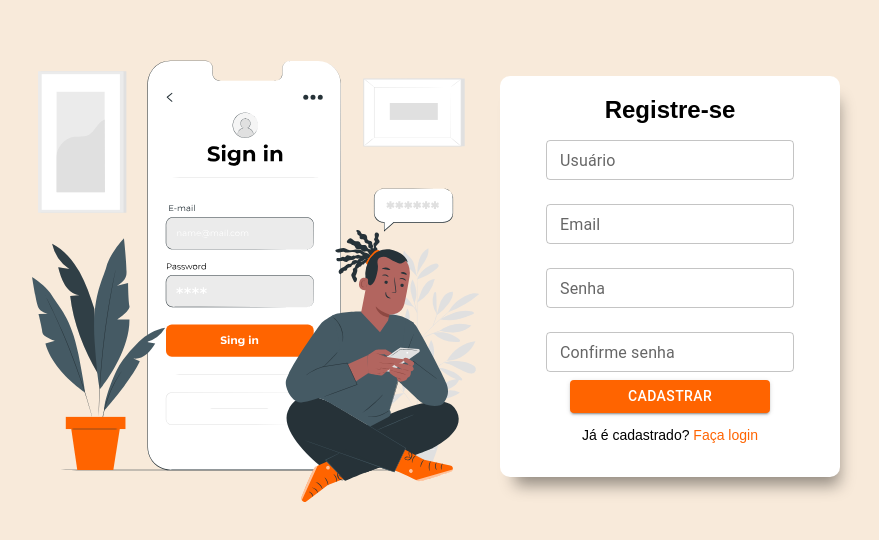
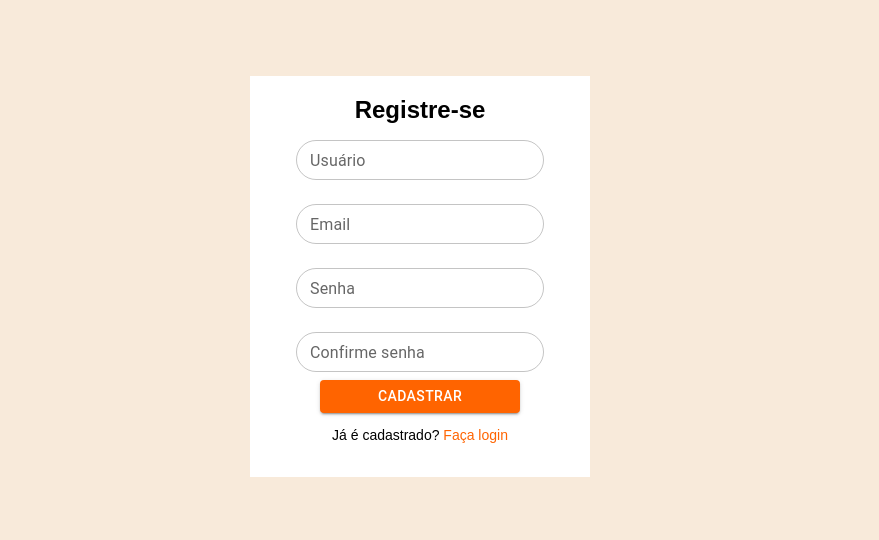
Before and after one commit to wallacesfos/projeto-gestao-de-habitos, a React (Create React App) app: page / in a window 1280 px wide. Shown: the part 124-664 px from the top of the page, without its empty margins (220-1099 px from the left). Built offline with nearby package versions, Linux system fonts and the light colour scheme.

Commit message:
fix: Adicionado regex, e retirado divs e imagens

```diff
--- a/src/Components/Register/index.js
+++ b/src/Components/Register/index.js
@@ -1,8 +1,7 @@
 import {TextField, Button} from "@material-ui/core"
 import { useForm } from 'react-hook-form';
 import {yupResolver } from "@hookform/resolvers/yup"
-import { FlexContainer, Image, Form, Title, Login, Block, Cadastre} from "./style";
-import RegisterImage from '../../Utils/Assets/Signin.svg'
+import { FlexContainer, Form, Title, Login, Block, Cadastre} from "./style";
 import { Schema } from "../Yup";
 import { createAcount } from '../../Utils/endpoints/user'
 import { ToastContainer, toast } from 'react-toastify';
@@ -35,11 +34,6 @@ export default function Register(){
     return(
         <FlexContainer>
             <ToastContainer />
-
-            <div className="imagem-div">
-                <Image src={RegisterImage} alt="Imagem" />
-            </div>
-
             <Form className="formRegister" onSubmit={handleSubmit(handleForm)}>
                 <Title>Registre-se</Title>
                 <div className="divTexts">
--- a/src/Components/Register/style.js
+++ b/src/Components/Register/style.js
@@ -16,15 +16,13 @@ export const Image = styled.img`
 export const Form = styled.form`
     background-color: white;
     padding: 20px;
-    border-radius: 10px;
     display: flex;
     flex-direction: column;
     justify-content: center;
     align-items: center;
     text-align: center;
     width: 300px;
-    -webkit-box-shadow: 7px 16px 16px -8px rgba(0,0,0,0.41);
-    box-shadow: 7px 16px 16px -8px rgba(0,0,0,0.41);
+
 `
 
 export const Title = styled.h2`
@@ -42,4 +40,5 @@ export const Block = styled.div`
 export const Cadastre = styled.p`
     font-family: arial;
     font-size: 14px;
+    cursor: pointer;
 `
--- a/src/Components/Yup/index.js
+++ b/src/Components/Yup/index.js
@@ -2,7 +2,7 @@ import * as yup from "yup";
 
 export const Schema = yup.object().shape({
     email: yup.string().email("Email inválido").required("Campo obrigatório"),
-    name: yup.string().required("Campo obrigatório"),
+    name: yup.string().required("Campo obrigatório").matches(/^[A-ZáàâãéèêíïóôõöúçñÁÀÂÃÉÈÍÏÓÔÕÖÚÇÑ0-9]+$/gi, "Não pode possuir espaços ou caractéres especiais"),
     password: yup.string().min(8, "Mínimo de 8 dígitos").matches(/^((?=.*[!@#$%^&*()\-_=+{};:,<.>]){1})(?=.*\d)((?=.*[a-z]){1})((?=.*[A-Z]){1}).*$/, "Senha deve conter ao menos uma letra maiúscula, uma minúscula, um número e um caracter especial!").required("Campo obrigatório"),
     passwordConfirmation: yup.string().oneOf([yup.ref('password'), null], 'Senhas devem ser iguais')
 });
--- a/src/Utils/globalStyle.js
+++ b/src/Utils/globalStyle.js
@@ -51,5 +51,12 @@ export const GlobalStyle = createGlobalStyle`
         background-color: rgb(255, 131, 45) !important;
     }
 
+    .divTexts div{
+        border-radius: 150px;
+    }
+
+    .divTexts div div{
+        border-radius: 150px;
+    }
 
 `;
```
